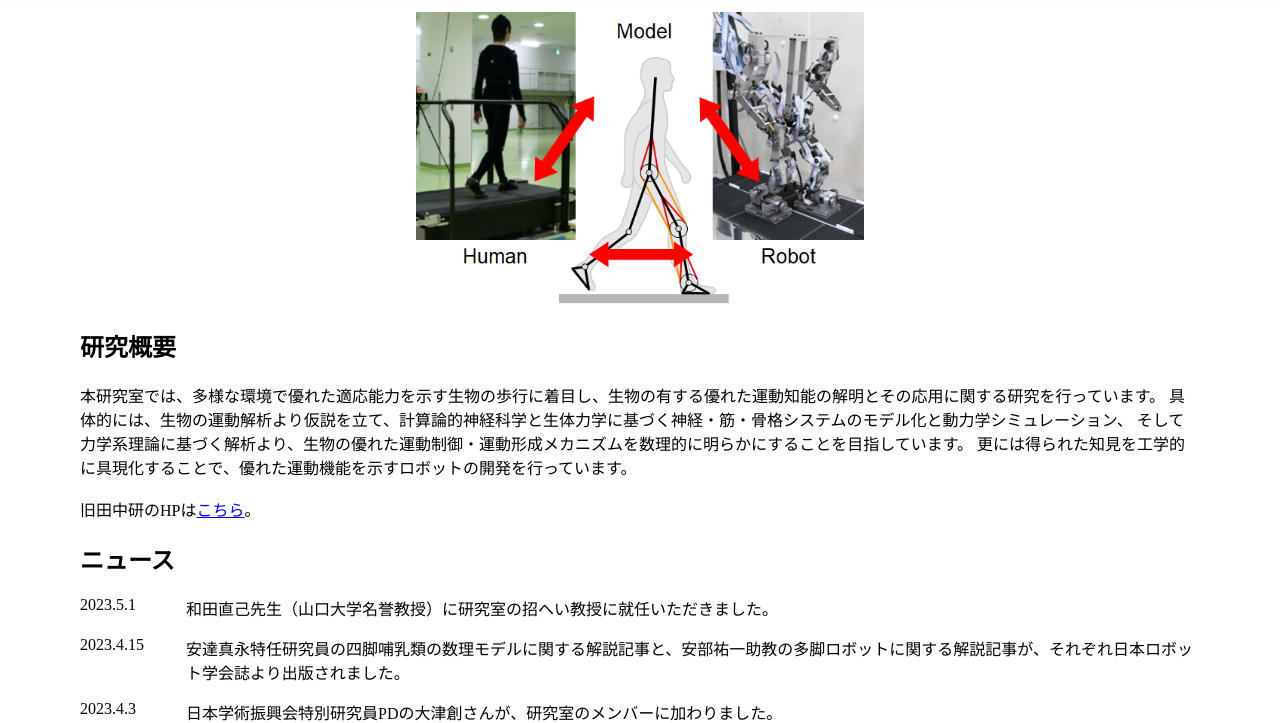
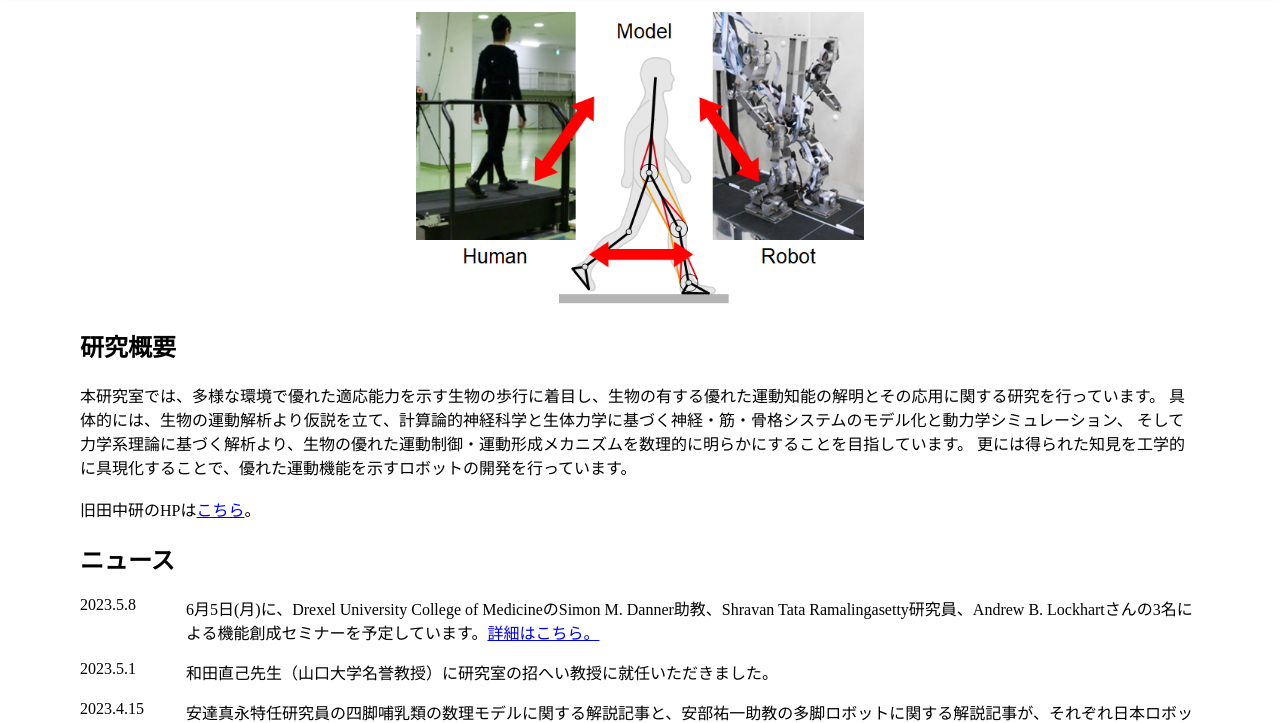
Before and after one commit to okamotokota/labsite, a plain HTML site: page docs/index.html in a window 1280 px wide. Shown: the part 84-807 px from the top of the page. Drawn offline with Linux system fonts and the light colour scheme.

Commit message:
Update index.html

```diff
--- a/docs/index.html
+++ b/docs/index.html
@@ -80,6 +80,13 @@
       </h2>
 
       <div class="news-table">
+        <div class="news-row">
+          2023.5.8
+        </div>
+        <div class="news-row news-content">
+          6月5日(月)に、Drexel University College of MedicineのSimon M. Danner助教、Shravan Tata Ramalingasetty研究員、Andrew B. Lockhartさんの3名による機能創成セミナーを予定しています。<a href="https://mechbiosys.me.es.osaka-u.ac.jp/seminar_2023.html">詳細はこちら。</a>
+        </div>
+
         <div class="news-row">
           2023.5.1
         </div>
```
